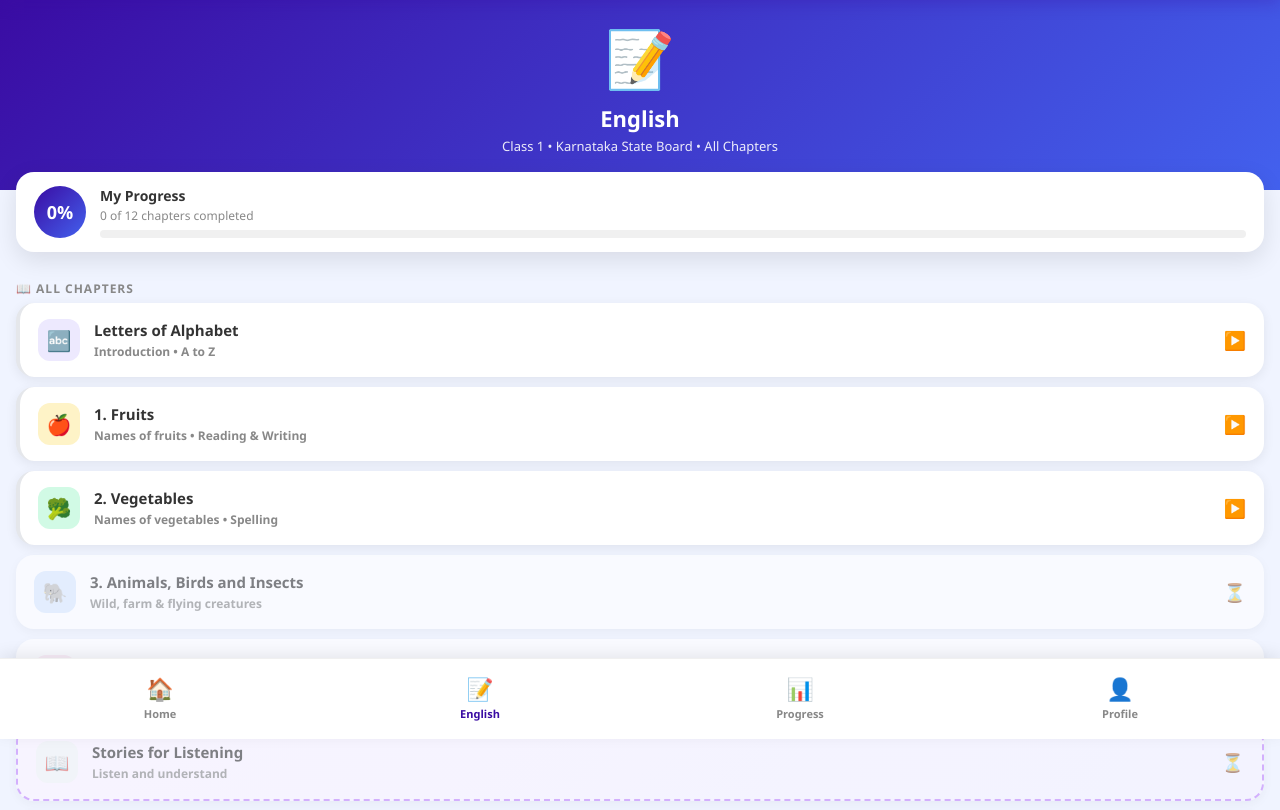
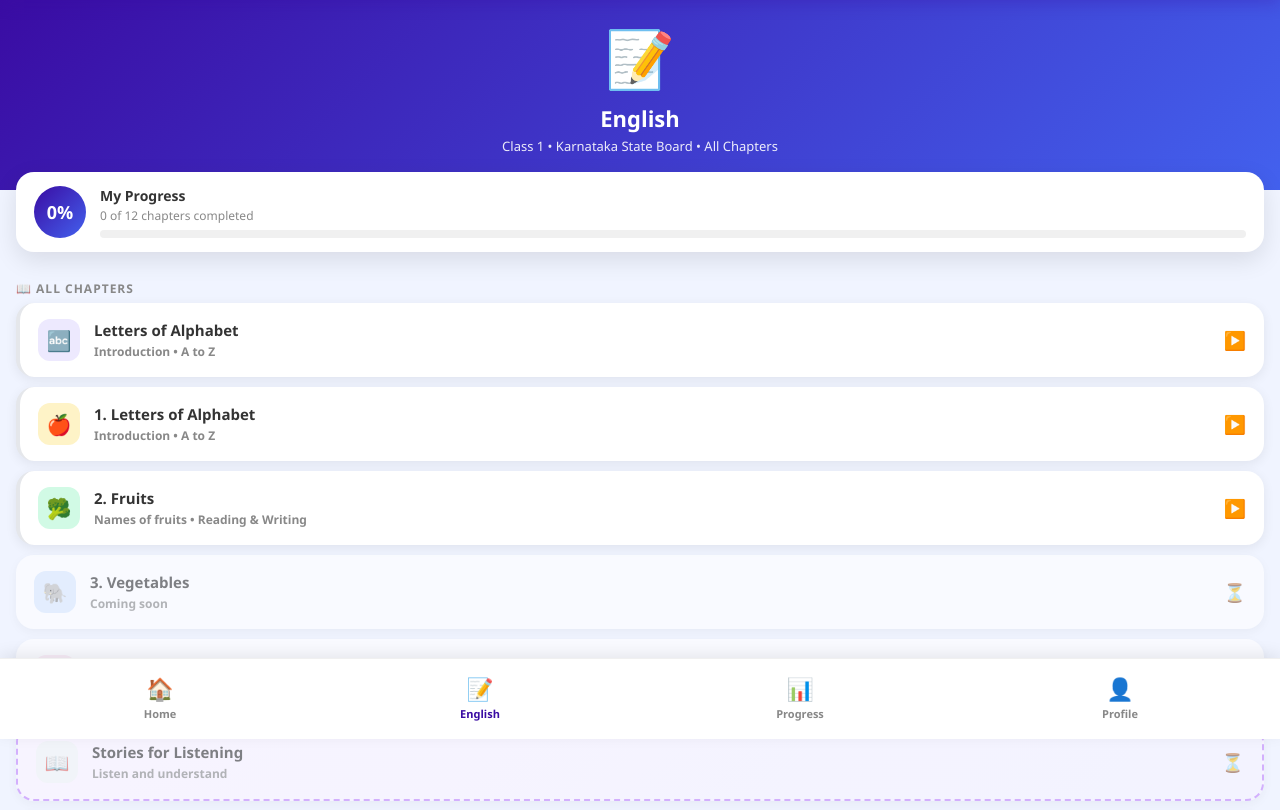
Before and after one commit to KARUNKUMAR911/vidyaai, a Flask app: page /class/1/english in a window 1280 px wide. Shown: the part 61-871 px from the top of the page. Run offline with Flask 3, Linux system fonts and the light colour scheme; a user stored in the database is signed in; data comes from the database, SQL or seed files in the repository; data that the repository does not hold is empty.

Commit message:
Correct Class 1 English lesson mapping

```diff
--- a/app.py
+++ b/app.py
@@ -806,12 +806,15 @@ def class1_english_ch1():
     return render_template('class1_english_ch1.html', student=student)
 
 @app.route('/class/1/english/fruits')
-@app.route('/class/1/english/vegetables')
 def class1_english_ch2():
     if 'student_id' not in session:
         return redirect(url_for('login'))
     student = Student.query.get(session['student_id'])
     return render_template('class1_english_ch2.html', student=student)
+
+@app.route('/class/1/english/vegetables')
+def class1_english_vegetables():
+    return redirect(url_for('class1_english'))
 
 
 
--- a/templates/class1_english_ch2.html
+++ b/templates/class1_english_ch2.html
@@ -3,7 +3,7 @@
 <head>
     <meta charset="UTF-8">
     <meta name="viewport" content="width=device-width, initial-scale=1.0, user-scalable=no">
-    <title>VidyaAI - 2. Vegetables</title>
+    <title>VidyaAI - 2. Fruits</title>
     <link href="https://fonts.googleapis.com/css2?family=Fredoka+One&family=Nunito:wght@400;600;700;800;900&display=swap" rel="stylesheet">
     <style>
         * { margin: 0; padding: 0; box-sizing: border-box; }
--- a/templates/class1_english_chapters.html
+++ b/templates/class1_english_chapters.html
@@ -186,11 +186,11 @@
     </a>
 
     <!-- Chapter 1 -->
-    <a href="/class/1/english/fruits" class="chapter-card fruits-card notstarted">
+    <a href="/class/1/english/alphabets" class="chapter-card fruits-card notstarted">
         <div class="chapter-num">🍎</div>
         <div class="chapter-info">
-            <div class="chapter-title">1. Fruits</div>
-            <div class="chapter-meta">Names of fruits • Reading & Writing</div>
+            <div class="chapter-title">1. Letters of Alphabet</div>
+            <div class="chapter-meta">Introduction • A to Z</div>
         </div>
         <div class="chapter-status">▶️</div>
     </a>
@@ -199,8 +199,8 @@
     <a href="/class/1/english/vegetables" class="chapter-card veg-card notstarted">
         <div class="chapter-num">🥦</div>
         <div class="chapter-info">
-            <div class="chapter-title">2. Vegetables</div>
-            <div class="chapter-meta">Names of vegetables • Spelling</div>
+            <div class="chapter-title">2. Fruits</div>
+            <div class="chapter-meta">Names of fruits • Reading & Writing</div>
         </div>
         <div class="chapter-status">▶️</div>
     </a>
@@ -209,8 +209,8 @@
     <a href="#" onclick="return false;" class="chapter-card animal-card locked">
         <div class="chapter-num">🐘</div>
         <div class="chapter-info">
-            <div class="chapter-title">3. Animals, Birds and Insects</div>
-            <div class="chapter-meta">Wild, farm & flying creatures</div>
+            <div class="chapter-title">3. Vegetables</div>
+            <div class="chapter-meta">Coming soon</div>
         </div>
         <div class="chapter-status">⏳</div>
     </a>
```
